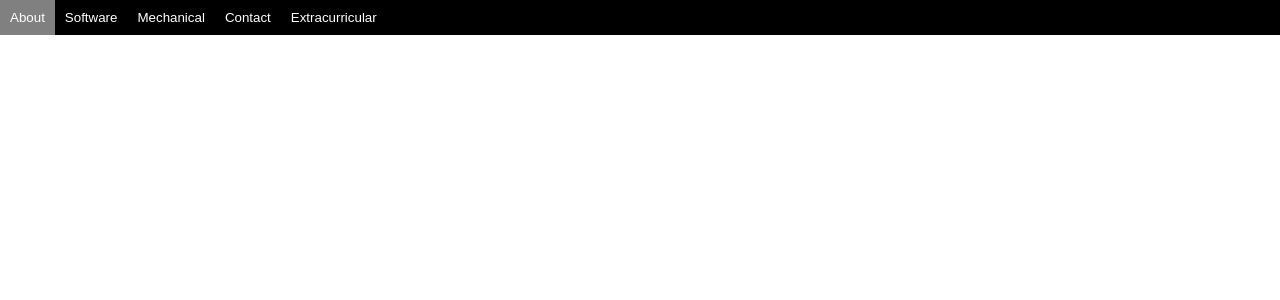
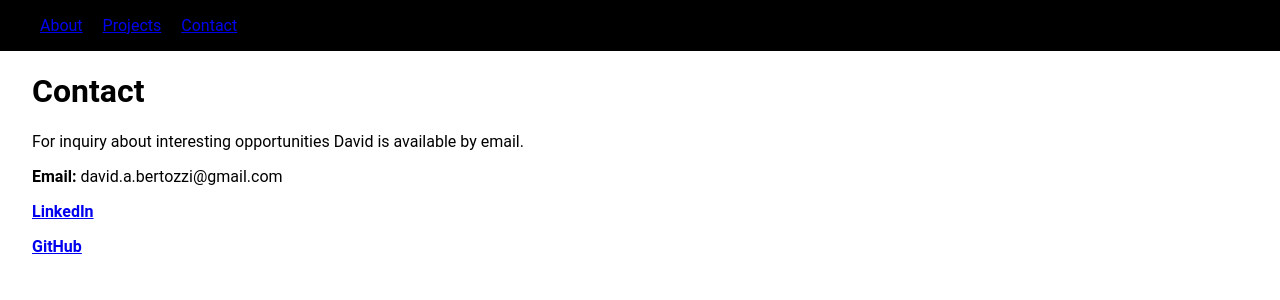
Before and after one commit to dbertozzi/davidbertozzi-ca, a React (Create React App) app: page /contact in a window 1280 px wide. Shown: the top 300 px of the page. Built offline with nearby package versions, Linux system fonts and the light colour scheme; what webfontloader would draw is missing.

Commit message:
Added contact page, Changed navbar to list
Contact page and route added. Changed nav the ul/li and added basic css. Beginning design grid layout and color palette for projects.

```diff
--- a/src/App.tsx
+++ b/src/App.tsx
@@ -3,6 +3,7 @@ import { BrowserRouter, Switch, Route } from "react-router-dom";
 import Landing from "./pages/Landing/Landing";
 import Navbar from "./components/Navbar";
 import SoftwarePortfolio from "./pages/SoftwarePortfolio/SoftwarePortfolio";
+import Contact from "./pages/Contact/Contact";
 
 const App: React.FC = () => {
   return (
@@ -11,7 +12,8 @@ const App: React.FC = () => {
         <Navbar />
         <Switch>
           <Route exact path="/" component={Landing} />
-          <Route exact path="/software" component={SoftwarePortfolio} />
+          <Route exact path="/projects" component={SoftwarePortfolio} />
+          <Route exact path="/contact" component={Contact} />
         </Switch>
       </BrowserRouter>
     </>
--- a/src/components/Navbar.tsx
+++ b/src/components/Navbar.tsx
@@ -6,10 +6,8 @@ import Button from "./Button";
 const Navbar: React.FC = () => {
   const navItems: { label: string; path: string }[] = [
     { label: "About", path: "/" },
-    { label: "Software", path: "/software" },
-    { label: "Mechanical", path: "/" },
-    { label: "Contact", path: "/" },
-    { label: "Extracurricular", path: "/" }
+    { label: "Projects", path: "/projects" },
+    { label: "Contact", path: "/contact" }
   ];
   return (
     <div
@@ -19,13 +17,26 @@ const Navbar: React.FC = () => {
         width: 100%;
       `}
     >
+      <ul
+        className={css`
+          display: flex;
+        `}
+      >
         {navItems.map(item => {
           return (
             <Link to={item.path}>
-            <Button label={item.label} />
+              <li
+                className={css`
+                  list-style: none;
+                  margin: 0 20px 0 0;
+                `}
+              >
+                {item.label}
+              </li>
             </Link>
           );
         })}
+      </ul>
     </div>
   );
 };
--- /dev/null
+++ b/src/pages/Contact/Contact.tsx
@@ -0,0 +1,41 @@
+import React from "react";
+import { css } from "emotion";
+
+const Landing: React.FC = () => {
+  return (
+    <div
+      className={css`
+        padding-left: 2em;
+        padding-right: 2em;
+      `}
+    >
+      <h1>Contact</h1>
+      <p>
+        For inquiry about interesting opportunities David is available by email.
+      </p>
+      <p>
+        <b>Email:</b> david.a.bertozzi@gmail.com
+      </p>
+      <a
+        href="https://www.linkedin.com/in/davidbertozzi/"
+        target="_blank"
+        rel="noopener noreferrer"
+      >
+        <p>
+          <b>LinkedIn</b>
+        </p>
+      </a>
+      <a
+        href="https://github.com/dbertozzi"
+        target="_blank"
+        rel="noopener noreferrer"
+      >
+        <p>
+          <b>GitHub</b>
+        </p>
+      </a>
+    </div>
+  );
+};
+
+export default Landing;
--- a/src/pages/SoftwarePortfolio/softwarePortfolioContent.tsx
+++ b/src/pages/SoftwarePortfolio/softwarePortfolioContent.tsx
@@ -71,9 +71,9 @@ const data: {
   capstone: {
     title: `Embedded Developer, Hydraulic and Pneumatic Lab Equipment Design`,
     listItems: [
+      `Interfaced with hardware using C to read signals from analog ports, convert to digital, and write data to storage device asynchronously according to interrupt events`,
       `Designed, wrote, and tested code for limited memory microcontroller to perform concurrent operations`,
-      `Selected hardware electric motor control, optical sensor data sampling, force sensor data sampling with Arduino`,
-      `Interfaced with hardware using C to read signals from analog ports, convert to digital, and write data to storage device asynchronously according to interrupt events`
+      `Selected hardware electric motor control, optical sensor data sampling, force sensor data sampling with Arduino`
     ]
   },
   hueclues: {
```
Lines whose indentation alone changed are shown as unchanged.
